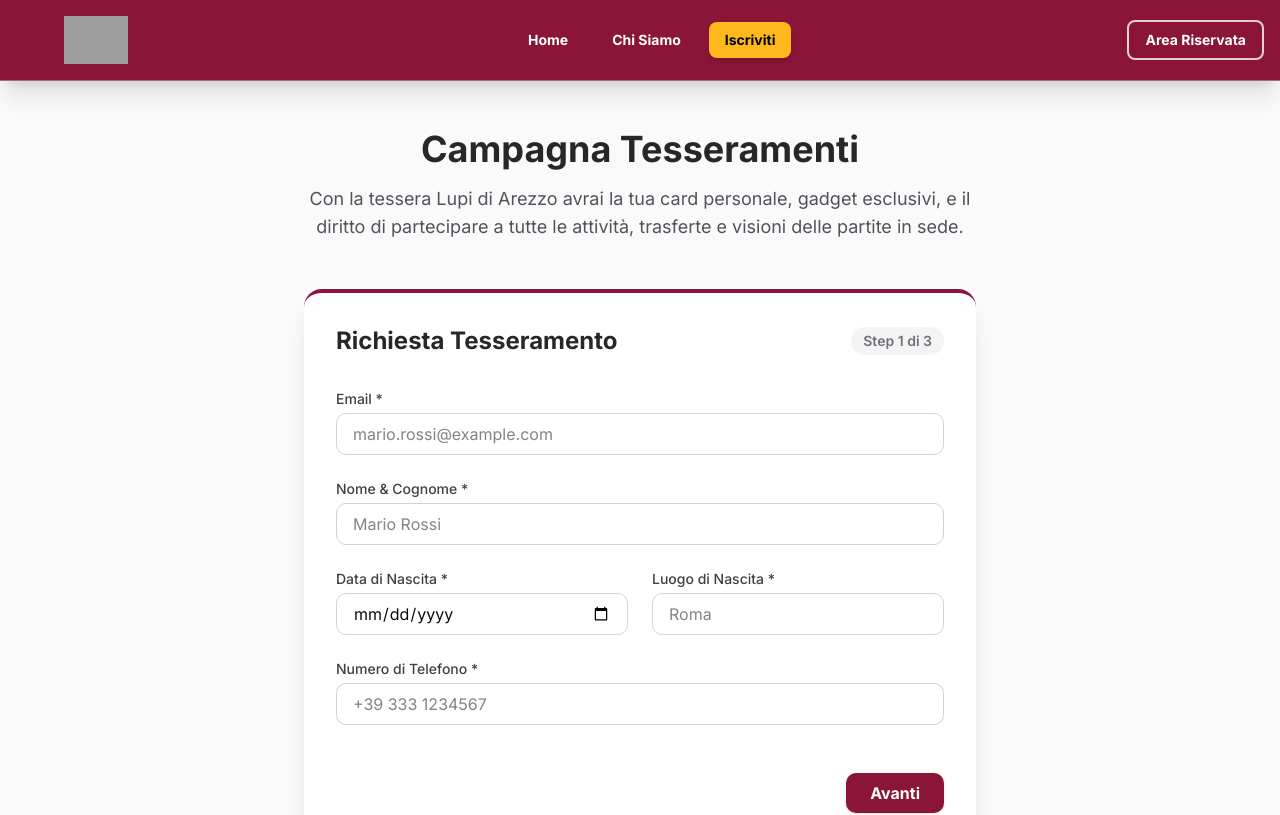
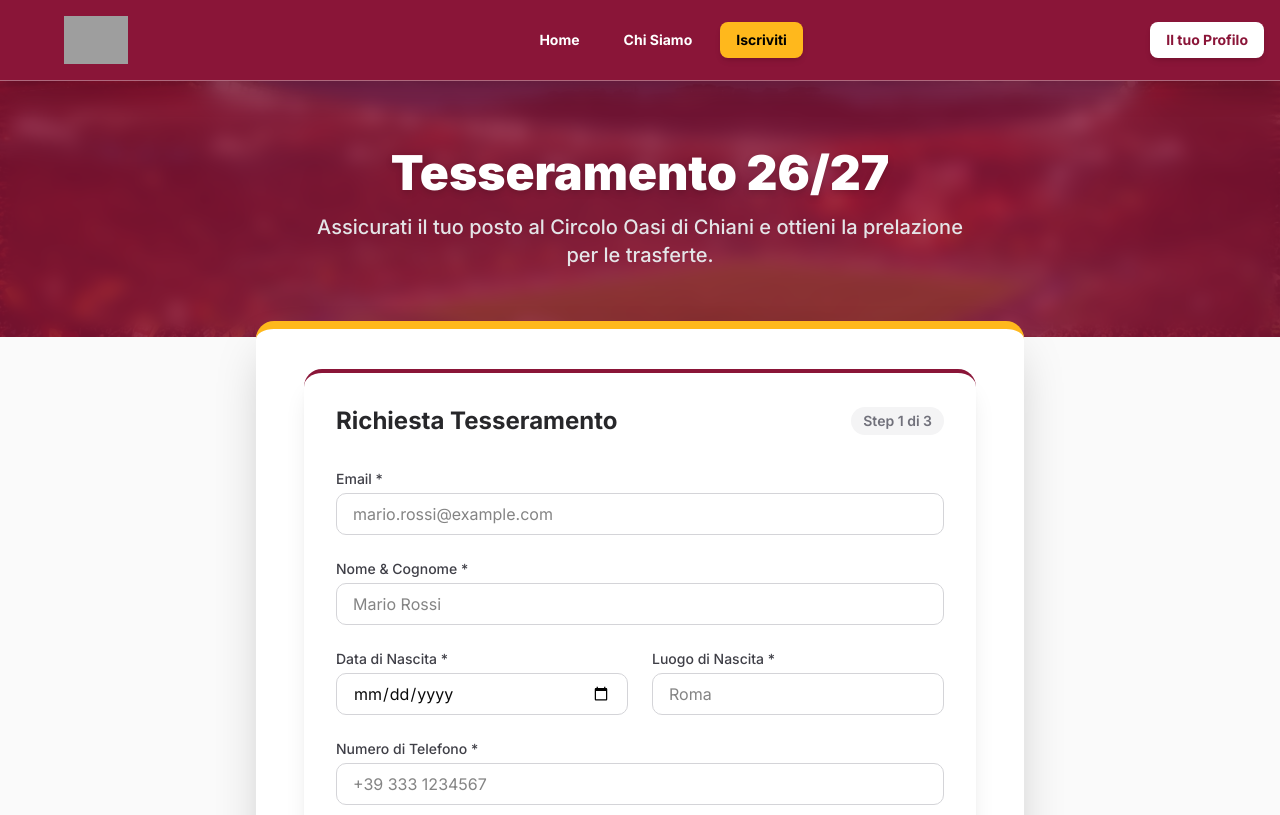
Before and after one commit to lomo445/Roma-Club-Lupi-di-Arezzo, a Next.js app: page /iscriviti in a window 1280 px wide. Shown: the top 815 px of the page. Built offline with nearby package versions, Linux system fonts and the light colour scheme; no server answers; sample sign-in values are in the browser's storage; grey boxes are pictures that could not be loaded.

Commit message:
UI enhancements, Dynamic Navbar, Dashboard Styling

```diff
--- a/src/app/dashboard/page.tsx
+++ b/src/app/dashboard/page.tsx
@@ -15,19 +15,24 @@ export default async function DashboardPage() {
   const isAdmin = user.role === "ADMIN";
 
   return (
-    <div className="min-h-screen bg-zinc-50 py-12 px-4">
-      <div className="container mx-auto max-w-5xl">
-        <div className="flex justify-between items-end mb-8 border-b border-zinc-200 pb-4">
+    <div className="min-h-screen bg-zinc-50">
+      <div className="bg-primary pb-24 pt-12 px-4 shadow-inner">
+        <div className="container mx-auto max-w-6xl">
+          <div className="flex flex-col md:flex-row md:justify-between md:items-end gap-4 border-b border-white/20 pb-6">
             <div>
-            <h1 className="text-3xl font-bold text-zinc-800">
+              <h1 className="text-4xl font-black text-white drop-shadow-md">
                 Ciao, {user.name}
               </h1>
-            <p className="text-zinc-500">
+              <p className="text-zinc-200 mt-2 font-medium">
                 {isAdmin ? "Pannello di Controllo Direttivo" : "La tua Area Riservata Socio"}
               </p>
             </div>
             <LogoutButton />
           </div>
+        </div>
+      </div>
+
+      <div className="container mx-auto max-w-6xl px-4 -mt-16 relative z-10 pb-12">
 
         {isAdmin ? (
           <div className="grid grid-cols-1 md:grid-cols-2 gap-6">
--- a/src/app/iscriviti/page.tsx
+++ b/src/app/iscriviti/page.tsx
@@ -1,4 +1,5 @@
 import { IscrizioneForm } from '@/components/IscrizioneForm';
+import Image from 'next/image';
 
 export const metadata = {
   title: 'Tesseramento | Roma Club Lupi di Arezzo',
@@ -7,17 +8,27 @@ export const metadata = {
 
 export default function IscrivitiPage() {
   return (
-    <div className="min-h-screen bg-zinc-50 py-12 px-4">
-      <div className="container mx-auto">
-        <div className="text-center mb-12">
-          <h1 className="text-4xl font-bold text-zinc-800 mb-4">Campagna Tesseramenti</h1>
-          <p className="text-lg text-zinc-600 max-w-2xl mx-auto">
-            Con la tessera Lupi di Arezzo avrai la tua card personale, gadget esclusivi,
-            e il diritto di partecipare a tutte le attività, trasferte e visioni delle partite in sede.
+    <div className="min-h-screen bg-zinc-50 flex flex-col">
+      <div className="relative h-64 w-full">
+        <Image
+          src="/stadio-olimpico.jpg"
+          alt="Stadio Olimpico"
+          fill
+          className="object-cover"
+        />
+        <div className="absolute inset-0 bg-primary/80 backdrop-blur-sm"></div>
+        <div className="absolute inset-0 flex flex-col items-center justify-center text-white px-4 text-center">
+          <h1 className="text-4xl md:text-5xl font-black mb-4 drop-shadow-md">Tesseramento 26/27</h1>
+          <p className="text-lg md:text-xl font-medium max-w-2xl text-zinc-200">
+            Assicurati il tuo posto al Circolo Oasi di Chiani e ottieni la prelazione per le trasferte.
           </p>
         </div>
+      </div>
 
-        <IscrizioneForm />
+      <div className="flex-grow container mx-auto px-4 py-12 -mt-16 relative z-10">
+        <div className="bg-white rounded-2xl shadow-2xl p-6 md:p-10 border-t-8 border-secondary max-w-3xl mx-auto">
+          <IscrizioneForm />
+        </div>
       </div>
     </div>
   );
--- a/src/components/layout/Navbar.tsx
+++ b/src/components/layout/Navbar.tsx
@@ -1,7 +1,9 @@
 import Link from 'next/link';
 import Image from 'next/image';
+import { auth } from "@/auth";
 
-export function Navbar() {
+export async function Navbar() {
+  const session = await auth();
   return (
     <nav className="bg-primary text-primary-foreground sticky top-0 z-50 w-full border-b border-border/40 shadow-xl">
       <div className="container mx-auto flex h-20 items-center justify-between px-4">
@@ -30,12 +32,21 @@ export function Navbar() {
         </div>
 
         <div className="flex items-center space-x-4">
-          <Link
-            href="/login"
-            className="text-sm font-bold border-2 border-white/80 px-4 py-2 rounded-md hover:bg-white hover:text-primary transition-all"
-          >
-            Area Riservata
-          </Link>
+          {session ? (
+            <Link
+              href="/dashboard"
+              className="text-sm font-bold bg-white text-primary px-4 py-2 rounded-md hover:bg-zinc-200 transition-all shadow-md"
+            >
+              Il tuo Profilo
+            </Link>
+          ) : (
+            <Link
+              href="/login"
+              className="text-sm font-bold border-2 border-white/80 px-4 py-2 rounded-md hover:bg-white hover:text-primary transition-all shadow-sm"
+            >
+              Area Riservata
+            </Link>
+          )}
         </div>
       </div>
     </nav>
```
Lines whose indentation alone changed are shown as unchanged.
